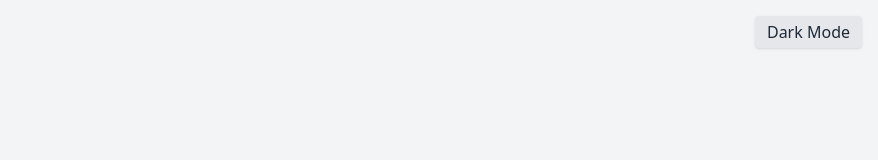
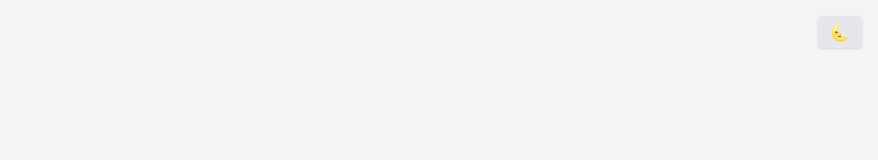
Before and after one commit to AaruGitCode/zerocode-fe-assignment1, a React (Vite) app: page /login in a window 1280 px wide. Shown: the top 160 px of the page, without its empty margins (402-1280 px from the left). Built offline with nearby package versions, Linux system fonts and the light colour scheme.

Commit message:
Update ThemeToggle.tsx

```diff
--- a/src/components/ThemeToggle.tsx
+++ b/src/components/ThemeToggle.tsx
@@ -20,7 +20,7 @@ const ThemeToggle = () => {
       onClick={() => setDark(prev => !prev)}
       className="fixed top-4 right-4 bg-gray-200 dark:bg-gray-700 text-gray-800 dark:text-white px-3 py-1 rounded shadow"
     >
-      {dark ? 'Light Mode' : 'Dark Mode'}
+      {dark ? '🌞' : '🌜'}
     </button>
   )
 }
```
